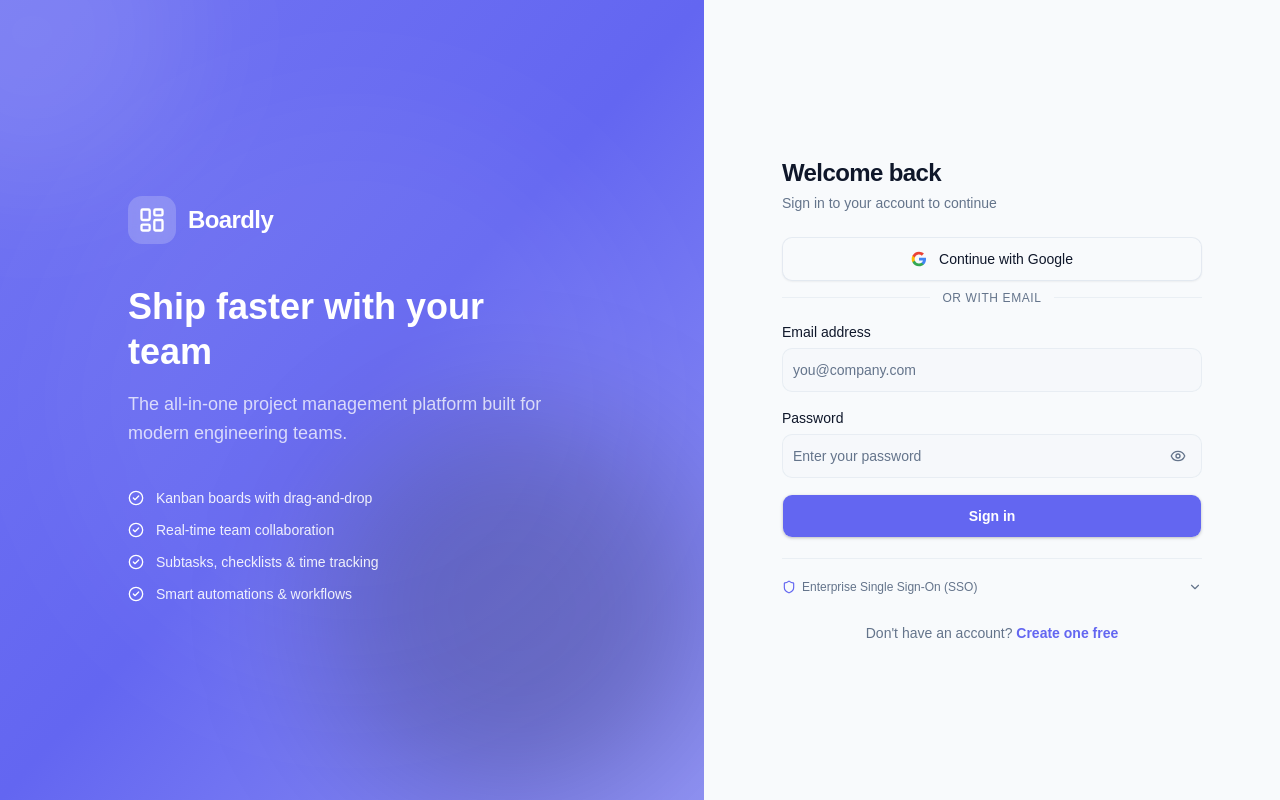
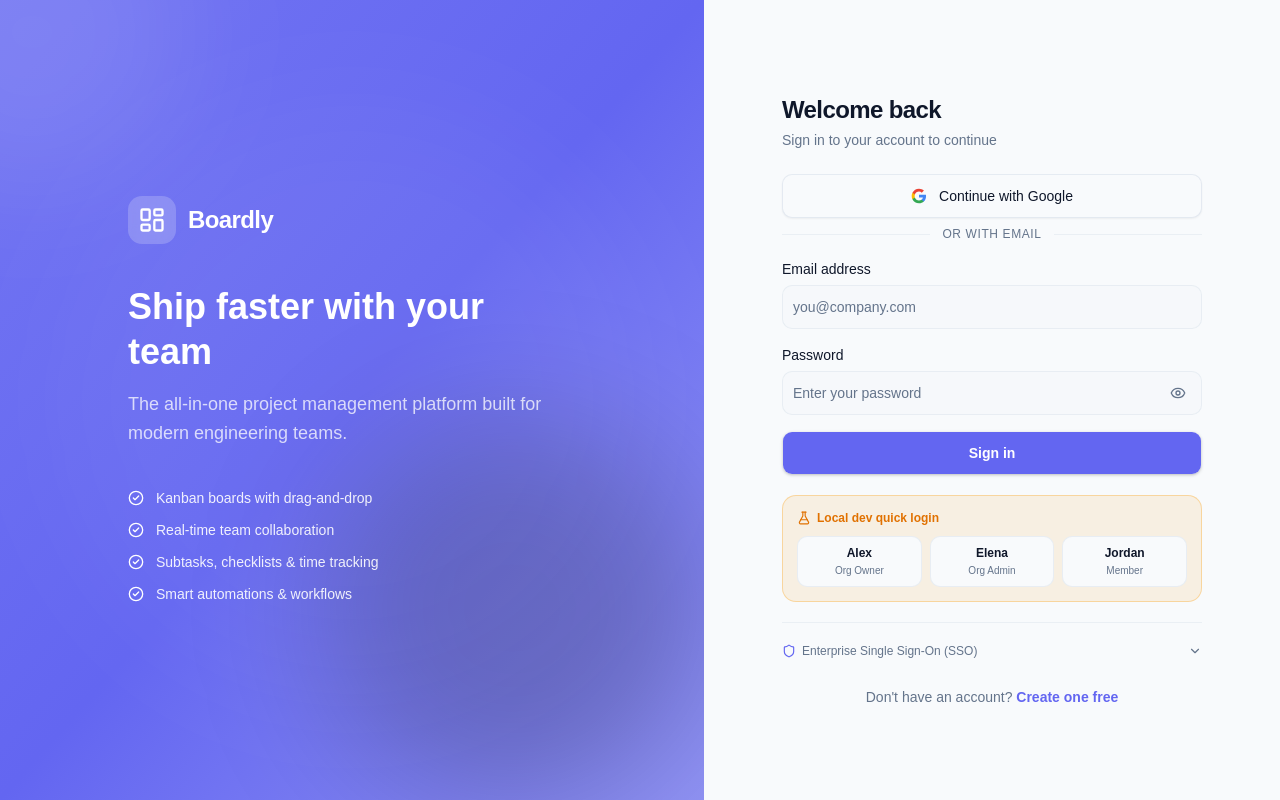
Before and after one commit to iamBhanuRathore/trello, a React (Vite) app in the folder apps/dashboard/: page /login in a window 1280 px wide. Built offline with nearby package versions, Linux system fonts and the light colour scheme; no server answers; what @elysiajs/eden would draw is missing.

Commit message:
feat(auth): add dev-only one-click login with seeded Acme accounts

```diff
--- a/apps/dashboard/src/pages/Login.tsx
+++ b/apps/dashboard/src/pages/Login.tsx
@@ -16,7 +16,18 @@ import {
   ArrowRight,
   ChevronDown,
   ChevronUp,
+  FlaskConical,
 } from 'lucide-react';
+
+// Local-dev only: one-click sign-in with seeded Acme accounts (all use
+// Password123!, see docs/SEED_CREDENTIALS.md). Stripped from prod builds
+// via import.meta.env.DEV so demo credentials never ship to production.
+const DEV_QUICK_ACCOUNTS = [
+  { name: 'Alex Vance', email: 'alex.vance@acme.corp', role: 'Org Owner' },
+  { name: 'Elena Rostova', email: 'elena.rostova@acme.corp', role: 'Org Admin' },
+  { name: 'Jordan Rivera', email: 'jordan.rivera@acme.corp', role: 'Member' },
+] as const;
+const DEV_PASSWORD = 'Password123!';
 
 export function Login() {
   const [email, setEmail] = useState('');
@@ -25,6 +36,7 @@ export function Login() {
   const [error, setError] = useState('');
   const [isLoading, setIsLoading] = useState(false);
   const [isGoogleLoading, setIsGoogleLoading] = useState(false);
+  const [quickLoginEmail, setQuickLoginEmail] = useState<string | null>(null);
 
   // SSO Expandable State
   const [showSSO, setShowSSO] = useState(false);
@@ -45,17 +57,28 @@ export function Login() {
   const handleSubmit = async (e: React.FormEvent) => {
     e.preventDefault();
     if (isLoading) return;
+    await signInWith(email, password);
+  };
+
+  const signInWith = async (signInEmail: string, signInPassword: string) => {
     setError('');
     setIsLoading(true);
     try {
-      const res = await api.post('/auth/sign-in', { email, password });
+      const res = await api.post('/auth/sign-in', { email: signInEmail, password: signInPassword });
       login(res.data);
       navigate('/', { replace: true });
     } catch (err: any) {
       setError(getApiErrorMessage(err, 'Invalid email or password. Please try again.'));
     } finally {
       setIsLoading(false);
+      setQuickLoginEmail(null);
     }
+  };
+
+  const handleQuickLogin = async (presetEmail: string) => {
+    if (isLoading || isGoogleLoading) return;
+    setQuickLoginEmail(presetEmail);
+    await signInWith(presetEmail, DEV_PASSWORD);
   };
 
   const handleGoogleLogin = async () => {
@@ -144,19 +167,16 @@ export function Login() {
             </div>
             <span className="text-xl font-bold tracking-tight">Boardly</span>
           </div>
-
           <div className="mb-6">
             <h2 className="text-2xl font-bold tracking-tight text-foreground mb-1">Welcome back</h2>
             <p className="text-sm text-muted-foreground">Sign in to your account to continue</p>
           </div>
-
           {error && (
             <div className="mb-5 flex items-start gap-3 p-3.5 rounded-xl bg-destructive/10 border border-destructive/25 text-destructive animate-in fade-in-50 duration-200">
               <AlertCircle className="w-4 h-4 mt-0.5 shrink-0" />
               <p className="text-sm font-medium leading-snug">{error}</p>
             </div>
           )}
-
           {/* Social Sign-In (Google OAuth via WorkOS) */}
           <div className="space-y-3 mb-5">
             <Button
@@ -203,7 +223,6 @@ export function Login() {
               </span>
             </div>
           </div>
-
           {/* Email + Password Form */}
           <form onSubmit={handleSubmit} className="space-y-4">
             <div className="space-y-1.5">
@@ -264,8 +283,37 @@ export function Login() {
               )}
             </Button>
           </form>
-
-          {/* Enterprise SSO Accordion / Section */}
+          {/* Dev-only one-click login (never rendered in production builds) */}
+          {import.meta.env.DEV && (
+            <div className="mt-5 p-3.5 rounded-xl bg-amber-500/10 border border-amber-500/30 space-y-2.5">
+              <p className="flex items-center gap-1.5 text-xs font-semibold text-amber-600 dark:text-amber-400">
+                <FlaskConical className="w-3.5 h-3.5" />
+                Local dev quick login
+              </p>
+              <div className="grid grid-cols-3 gap-2">
+                {DEV_QUICK_ACCOUNTS.map((account) => (
+                  <button
+                    key={account.email}
+                    type="button"
+                    onClick={() => handleQuickLogin(account.email)}
+                    disabled={isLoading || isGoogleLoading}
+                    title={`${account.email} (${account.role})`}
+                    className="flex flex-col items-center gap-0.5 px-2 py-2 rounded-lg bg-background border border-border/70 hover:border-primary/60 hover:bg-muted/60 transition-all cursor-pointer disabled:opacity-60 disabled:cursor-not-allowed"
+                  >
+                    {quickLoginEmail === account.email && isLoading ? (
+                      <Loader2 className="w-4 h-4 animate-spin text-muted-foreground" />
+                    ) : (
+                      <span className="text-xs font-semibold truncate max-w-full">
+                        {account.name.split(' ')[0]}
+                      </span>
+                    )}
+                    <span className="text-[10px] text-muted-foreground">{account.role}</span>
+                  </button>
+                ))}
+              </div>
+            </div>
+          )}
+          {/* Enterprise SSO Accordion / Section */}{' '}
           <div className="mt-5 pt-4 border-t border-border/60">
             <button
               type="button"
@@ -331,7 +379,6 @@ export function Login() {
               </form>
             )}
           </div>
-
           <p className="mt-6 text-sm text-center text-muted-foreground">
             Don&apos;t have an account?{' '}
             <Link
```
Also changed, not shown: 1 other file (tests, documents, lock files or other folders).
